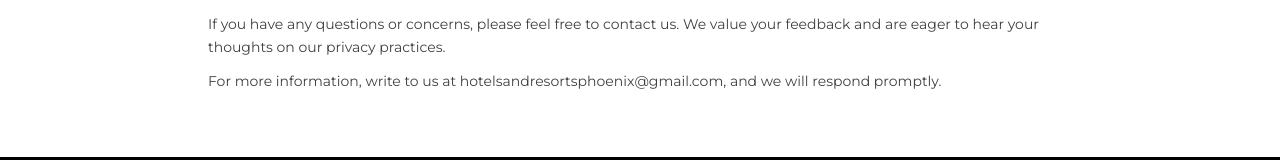
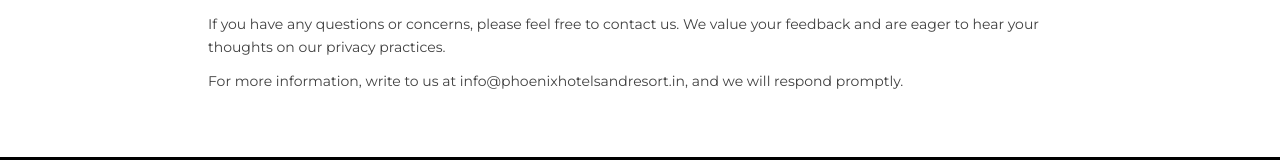
Before and after one commit to hotelsandresortsphoenix-oss/hotelbooking, a Next.js app: page /privacy-policy in a window 1280 px wide. Shown: the part 927-1087 px from the top of the page. Built offline with nearby package versions, Linux system fonts and the light colour scheme.

Commit message:
Update contact email to info@phoenixhotelsandresort.in

```diff
--- a/src/app/page.tsx
+++ b/src/app/page.tsx
@@ -597,7 +597,7 @@ export default async function Home() {
                 </div>
                 <div>
                   <strong className="block text-sm">Email</strong>
-                  <span className="text-sm text-neutral-400">hotelsandresortsphoenix@gmail.com</span>
+                  <span className="text-sm text-neutral-400">info@phoenixhotelsandresort.in</span>
                 </div>
               </div>
               <div className="flex items-center gap-3">
--- a/src/app/privacy-policy/page.tsx
+++ b/src/app/privacy-policy/page.tsx
@@ -28,7 +28,7 @@ export default function PrivacyPolicyPage() {
           paragraphs: [
             "Phoenix Hotels & Resorts PVT. LTD. reserves the right to modify this policy at any time. We recommend users review this page periodically, as we are not responsible if users do not read the updated policy. However, we will notify all our customers about any changes made to the privacy policy through email or postal communication.",
             "If you have any questions or concerns, please feel free to contact us. We value your feedback and are eager to hear your thoughts on our privacy practices.",
-            "For more information, write to us at hotelsandresortsphoenix@gmail.com, and we will respond promptly.",
+            "For more information, write to us at info@phoenixhotelsandresort.in, and we will respond promptly.",
           ],
         },
       ]}
--- a/src/components/Header.tsx
+++ b/src/components/Header.tsx
@@ -36,7 +36,7 @@ export default function Header() {
               <Phone size={14} /> +91 95868 17554
             </span>
             <span className="hidden sm:flex items-center gap-2">
-              <Mail size={14} /> hotelsandresortsphoenix@gmail.com
+              <Mail size={14} /> info@phoenixhotelsandresort.in
             </span>
           </div>
           <span className="flex items-center gap-2 text-amber-300">
--- a/src/components/PageSections.tsx
+++ b/src/components/PageSections.tsx
@@ -464,7 +464,7 @@ export function ContactIntro() {
         </div>
         <div>
           <strong className="block text-sm">Email</strong>
-          <span className="text-sm text-neutral-400">hotelsandresortsphoenix@gmail.com</span>
+          <span className="text-sm text-neutral-400">info@phoenixhotelsandresort.in</span>
         </div>
       </div>
     </div>
```
